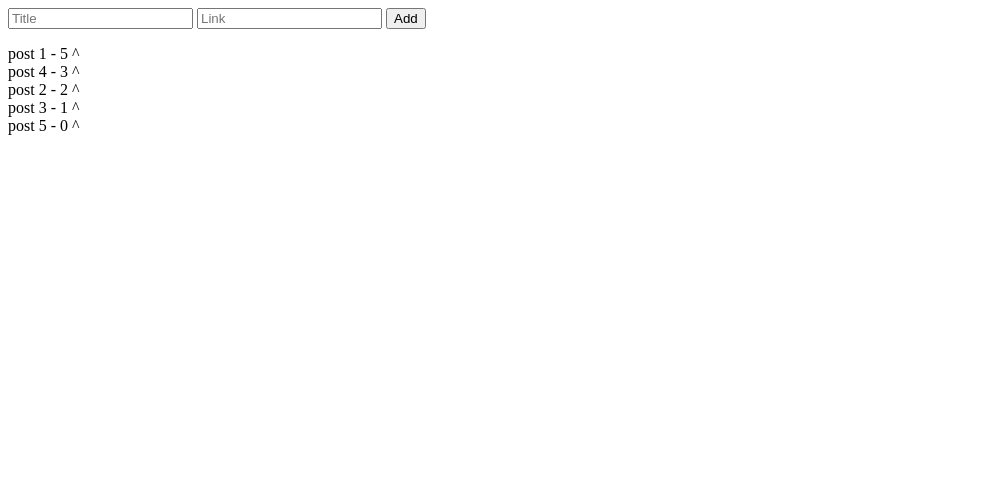
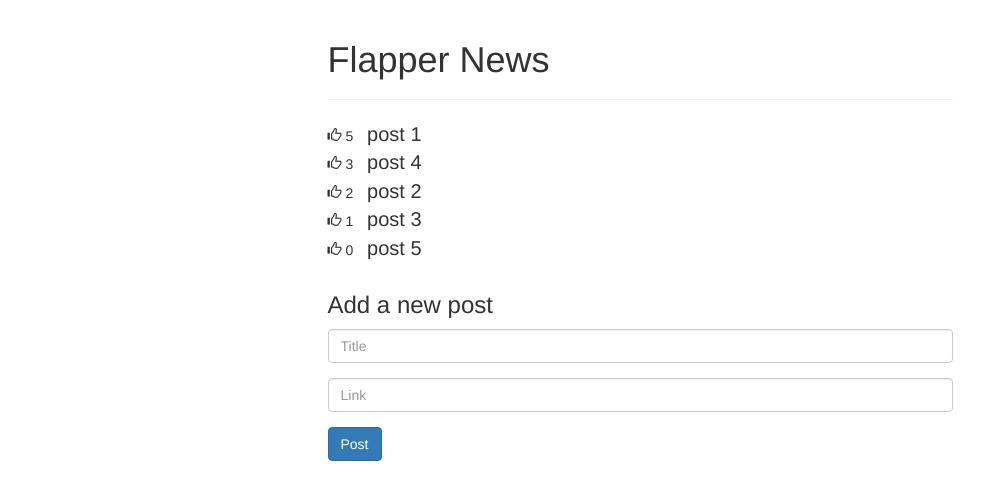
Before and after one commit to kuyseng/flapper_news_ng, a plain HTML site: page index.html in a window 1280 px wide. Shown: the whole page, without its empty margins (0-1008 px from the left). Drawn offline with nearby package versions, Linux system fonts and the light colour scheme.

Commit message:
add bootstrap

```diff
--- a/app.js
+++ b/app.js
@@ -1,4 +1,4 @@
-angular.module('FlapperNews', [])
+angular.module('flapperNews', [])
   .controller('MainCtrl', ['$scope', function($scope) {
     $scope.posts = [
       { title: 'post 1', upvotes: 5},
--- a/index.html
+++ b/index.html
@@ -1,22 +1,35 @@
 <html>
 <head>
   <title>Flapper News</title>
+  <link href="https://maxcdn.bootstrapcdn.com/bootstrap/3.3.7/css/bootstrap.min.css" rel="stylesheet" integrity="sha384-BVYiiSIFeK1dGmJRAkycuHAHRg32OmUcww7on3RYdg4Va+PmSTsz/K68vbdEjh4u" crossorigin="anonymous">
+
   <script src='https://code.angularjs.org/1.5.8/angular.min.js'></script>
   <script src='app.js'></script>
+  <style> .glyphicon-thumbs-up { cursor:pointer } </style>
 </head>
-  <body ng-app='FlapperNews' ng-controller='MainCtrl'>
-    <form ng-submit='addPost()'>
-      <input ng-model='title' placeholder='Title'></input>
-      <input ng-model='link' placeholder='Link'></input>
-      <button type='submit'>Add</button>
+<body ng-app="flapperNews" ng-controller="MainCtrl">
+  <div class='row'>
+    <div class='col-md-6 col-md-offset-3'>
+      <div class='page-header'>
+        <h1>Flapper News</h1>
+      </div>
+      <div ng-repeat='post in posts | orderBy: "-upvotes"'>
+        <span class='glyphicon glyphicon-thumbs-up' ng-click='increaseUpVotes(post)'></span>
+        {{post.upvotes}}
+        <span ng-if='!post.link' style='margin-left: 10px; font-size: 20px'>{{post.title}}</span>
+        <a ng-if='post.link' style='margin-left: 10px; font-size: 20px' href='{{post.link}}' target='_blank'>{{post.title}}</a>
+      </div>
+      <form ng-submit='addPost()' style='margin-top: 30px'>
+        <h3>Add a new post</h3>
+        <div class='form-group'>
+          <input class='form-control' type='text' ng-model='title' placeholder='Title'></input>
+        </div>
+        <div class='form-group'>
+          <input class='form-control' type='text' ng-model='link' placeholder='Link'></input>
+        </div>
+        <button type='submit' class='btn btn-primary'>Post</button>
       </form>
-    <div ng-repeat='post in posts | orderBy: "-upvotes"'>
-      <a ng-href='post.link' ng-if='post.link'>
-        {{post.title}}
-      </a>
-      <span ng-if='!post.link'>{{post.title}}</span>
-      - {{post.upvotes}}
-      <span ng-click='increaseUpVotes(post)'>^</span>
+    </div>
   </div>
 </body>
 </html>
```
Lines whose indentation alone changed are shown as unchanged.
